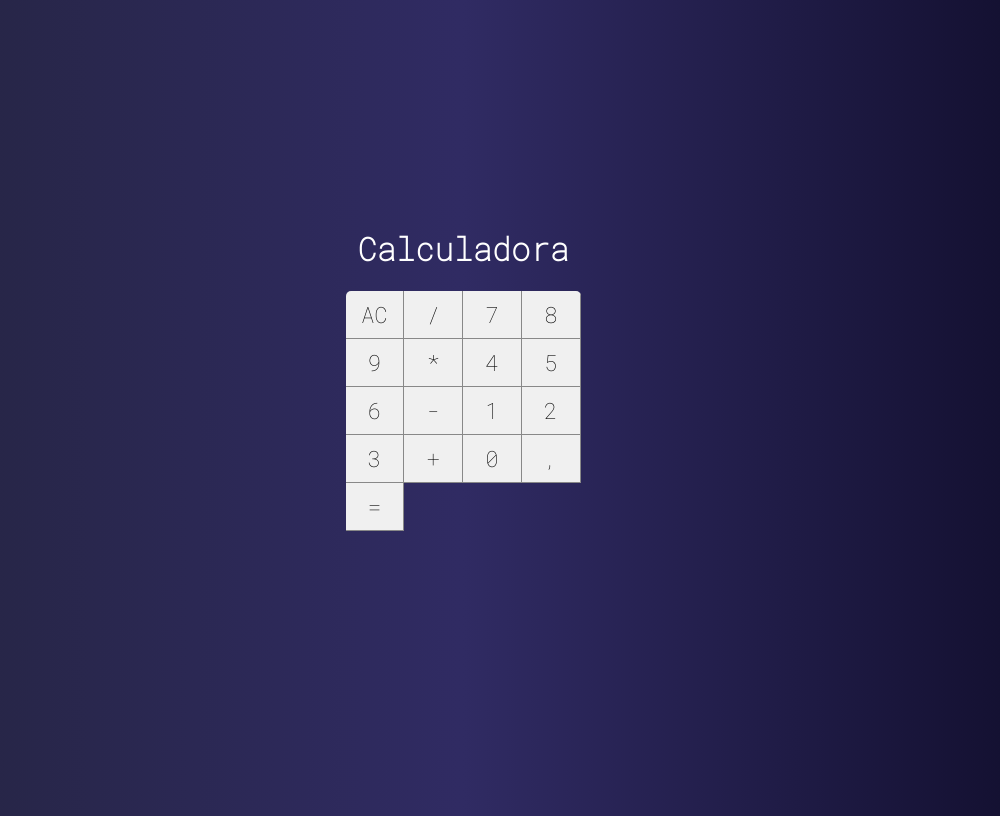
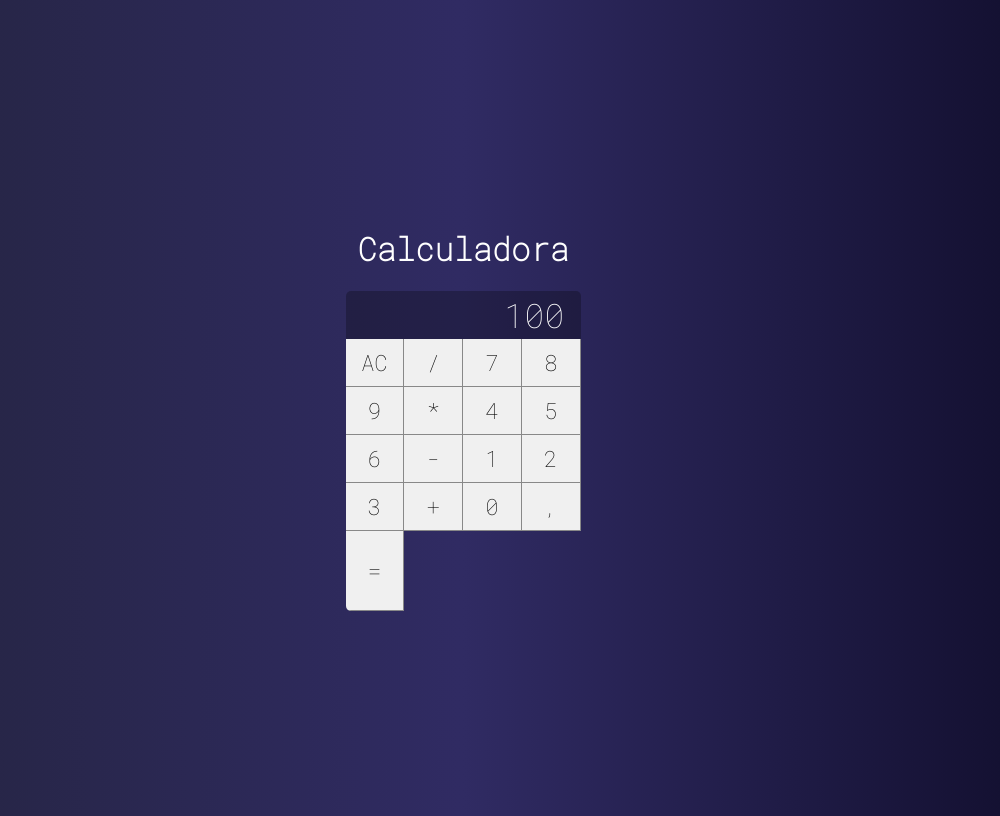
Before and after one commit to polyanetuag/calculadora, a React (Create React App) app: page / in a window 1280 px wide. Shown: the whole page, without its empty margins (177-1177 px from the left). Built offline with nearby package versions, Linux system fonts and the light colour scheme.

Commit message:
referencing display component

```diff
--- a/src/main/Calculator.jsx
+++ b/src/main/Calculator.jsx
@@ -1,10 +1,12 @@
 import React, { Component } from 'react'
 import './Calculator.css'
 import Button from '../components/Button'
+import Display from '../components/Display'
 export default class Calculator extends Component {
   render() {
     return (
       <div className="calculator">
+        <Display value={100} />
         <Button label="AC" />
         <Button label="/" />
         <Button label="7" />
```
